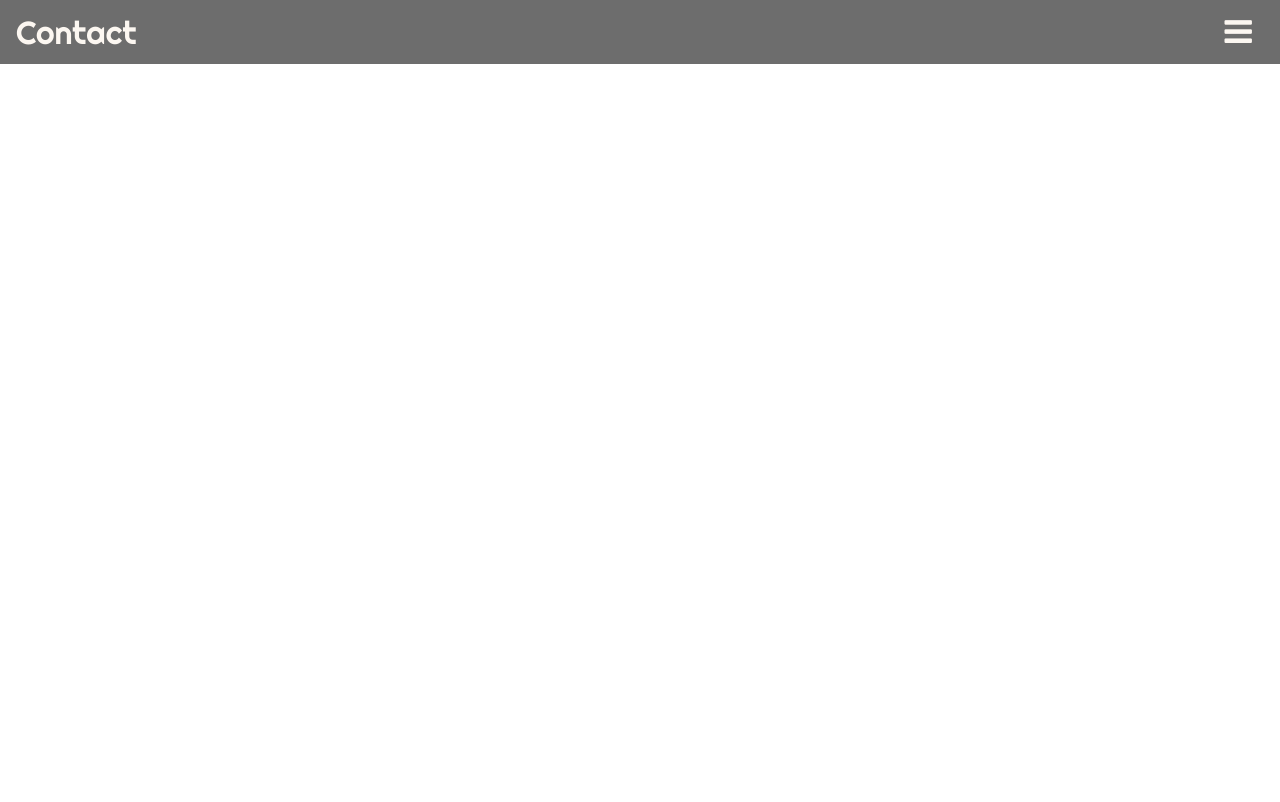
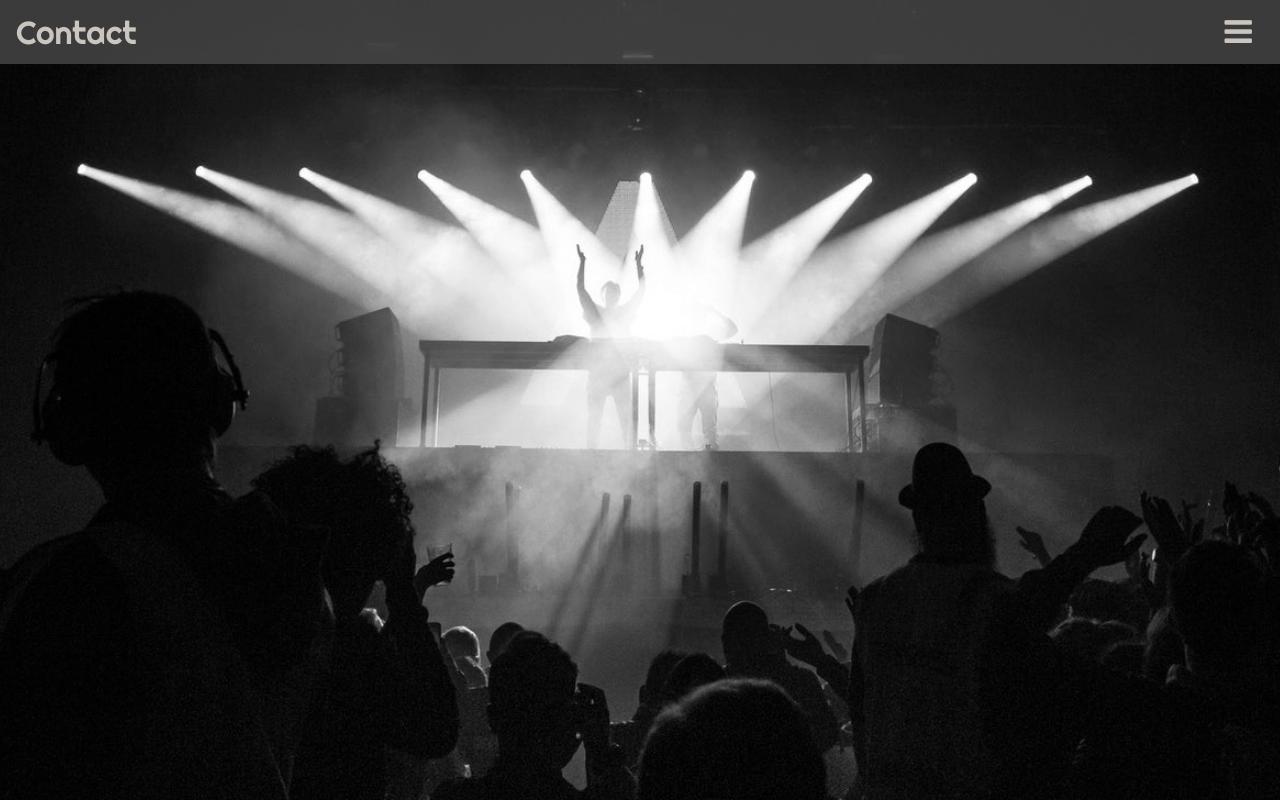
Before and after one commit to JSudron/Contact-Aberdeen, a plain HTML site: page index.html in a window 1280 px wide. Shown: the top 802 px of the page. Drawn offline with nearby package versions, Linux system fonts and the light colour scheme.

Commit message:
fixed background image

```diff
--- a/assets/css/style.css
+++ b/assets/css/style.css
@@ -112,7 +112,7 @@ form {
 
 .header-image {
   display: flex;
-  background-image: url("assets/images/bw-audience.jpg");
+  background-image: url("../images/bw-audience.jpg");
   height: 100vh;
   width: 100vw;
   background-position: center;
--- a/index.html
+++ b/index.html
@@ -41,7 +41,7 @@
 <!-----------------------HEADER----------->
 <!----Code learnt from tutorials & 'HTML & CSS design and build websites" by Jon Duckett---->
 
-<div class="bg header-image">
+<div class="bg header-image" id="home">
 </div>
 
 <!-----------------------ABOUT----------->
```
